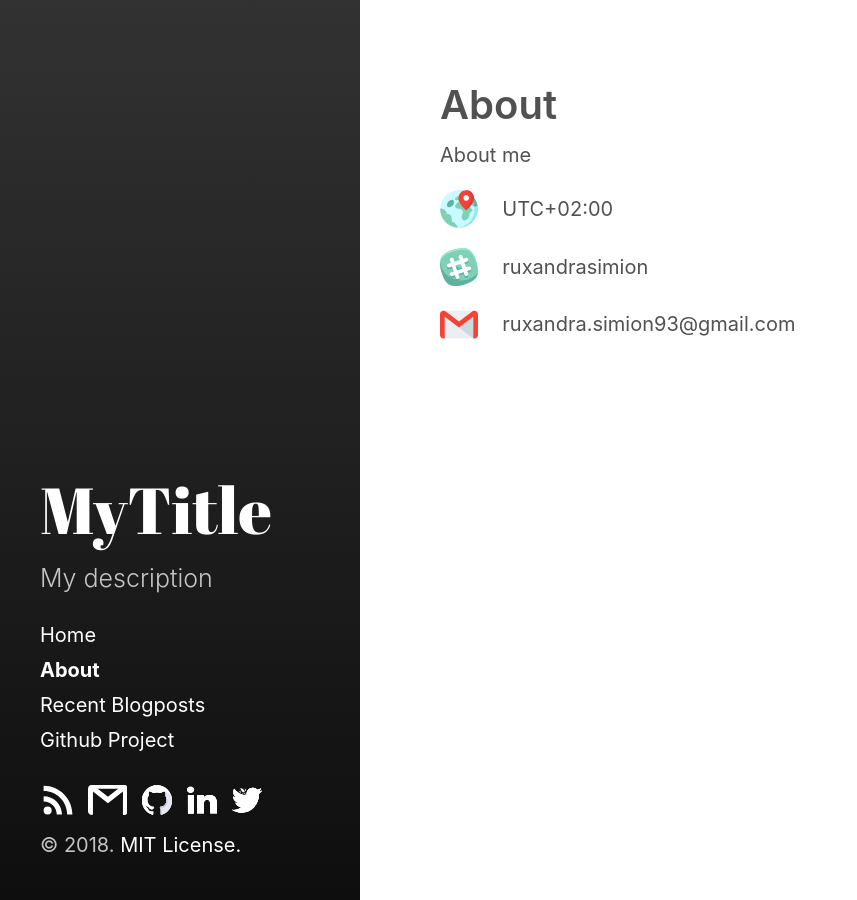
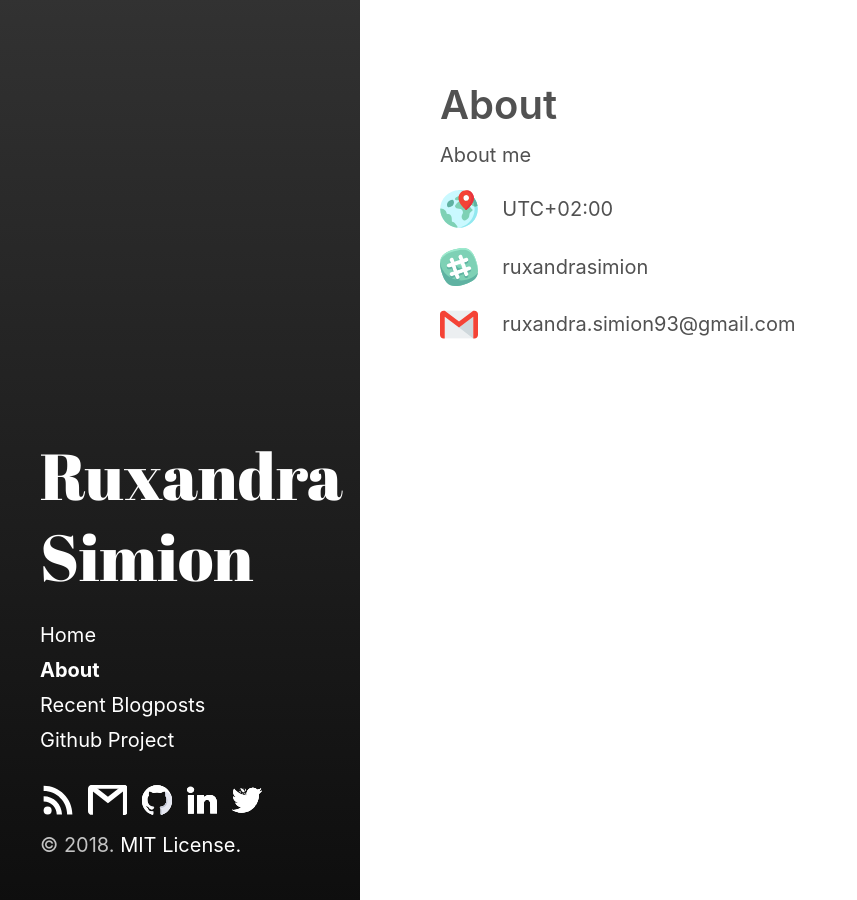
Before and after one commit to ruxandraS/ruxandraS.github.io, a Jekyll site: the page built from about.md, in a window 1280 px wide. Shown: the whole page, without its empty margins (0-857 px from the left). Built offline with Jekyll 4.4.1, drawn with Linux system fonts in a browser that asks for light colours.

Commit message:
Adjust name

```diff
--- a/_config.yml
+++ b/_config.yml
@@ -13,14 +13,14 @@
 # you will see them accessed via {{ site.title }}, {{ site.email }}, and so on.
 # You can create any custom variable you would like, and they will be accessible
 # in the templates via {{ site.myvariable }}.
-title: MyTitle
+title: Ruxandra Simion
 author: Ruxandra Simion
 email: ruxandrasimion93@gmail.com
 # Write an awesome description for your new site here. You can edit this
 # line in _config.yml. It will appear in your document head meta (for
 # Google search results) and in your feed.xml site description.
 description: >- # this means to ignore newlines until "baseurl:"
-  My description
+
 baseurl: "" # the subpath of your site, e.g. /blog
 url: "https://ruxandraS.github.io" # the base hostname & protocol for your site, e.g. http://example.com
 abouturl: "/about"
```
Also changed, not shown: 6 other files.
